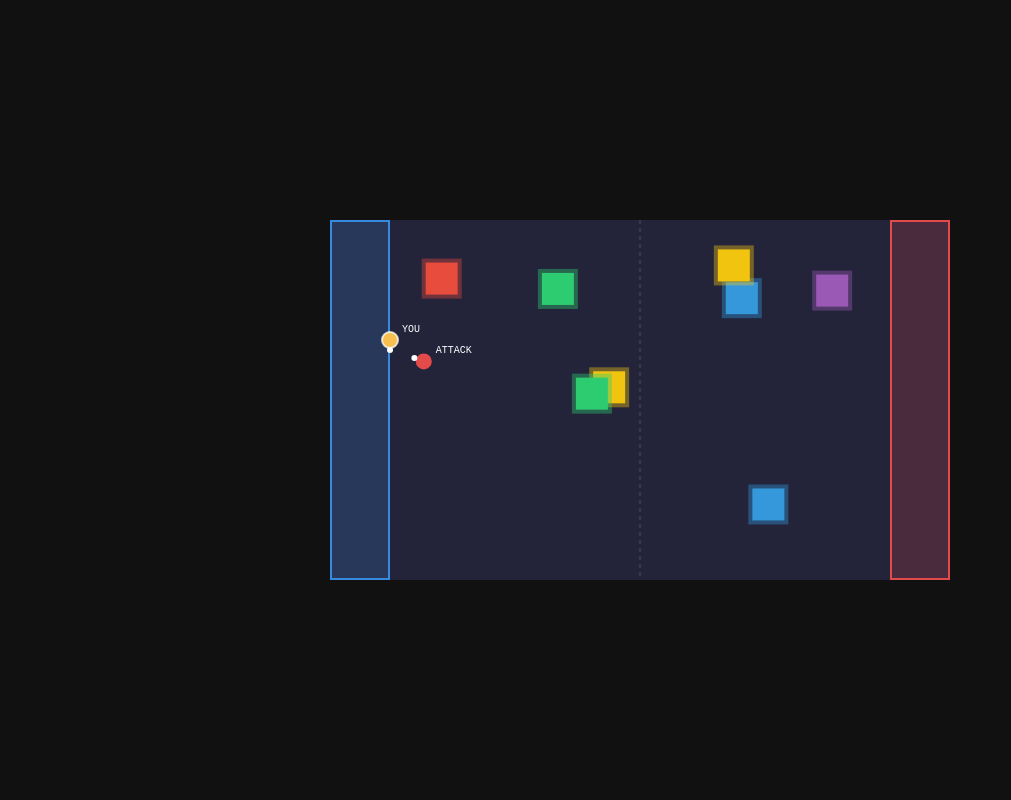
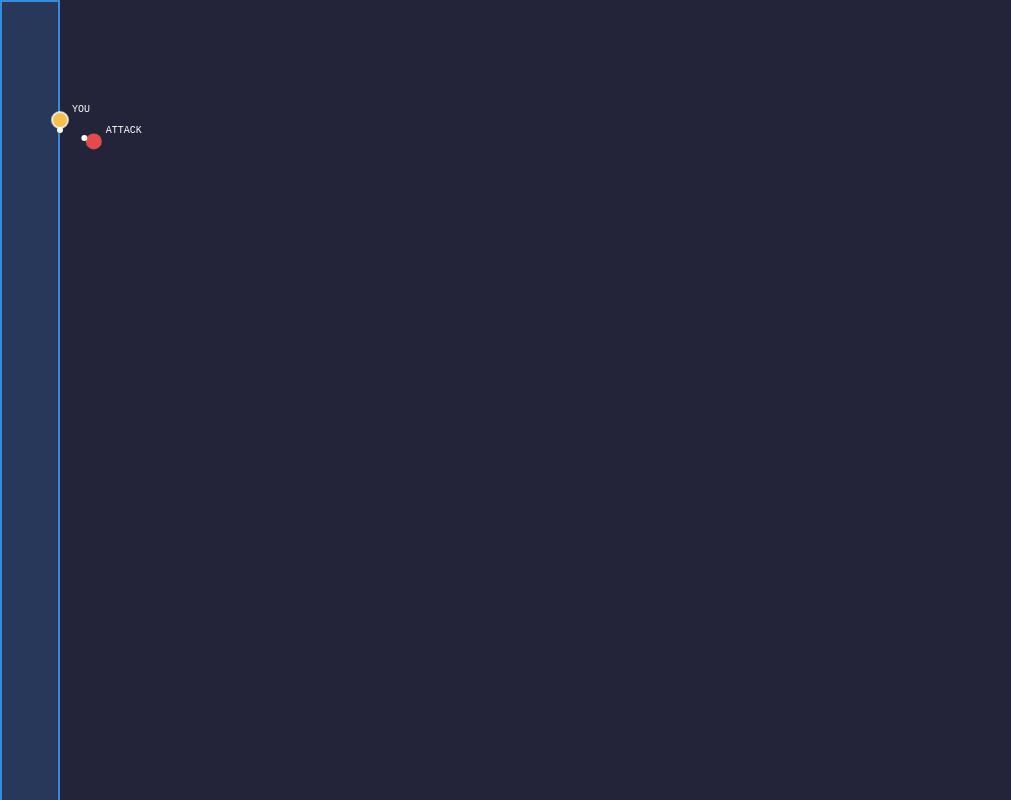
Before and after one commit to BoyManWamen/CSE108-Final-Project, a plain HTML site: page index.html in a window 1280 px wide. Shown: the whole page, without its empty margins (0-1011 px from the left). Drawn offline with Linux system fonts and the light colour scheme.

Commit message:
Make game window fill viewport.
Make game window fill viewport. Increased map size. Implemented frustum culling.

```diff
--- a/map.js
+++ b/map.js
@@ -2,14 +2,21 @@ const canvas = document.getElementById("gameCanvas");
 const ctx = canvas.getContext("2d");
 
 const TILE = 20;
-const COLS = 31;
-const ROWS = 18;
+const COLS = 2000;
+const ROWS = 2000;
 
-canvas.width  = COLS * TILE;
-canvas.height = ROWS * TILE;
+// canvas.width = 600;
+// canvas.height = 400;
+
+const camera = {
+  x: 0,
+  y: 0,
+  width: canvas.width,
+  height: canvas.height
+}
 
 // 0=floor, 1=wall, 2=cover, 3=speed, 4=spikes, 5=water
-const COLORS = ["#23233a","#444441","#888780","#639922","#E24B4A","#378ADD"];
+const COLORS = ["#23233a", "#444441", "#888780", "#639922", "#E24B4A", "#378ADD"];
 
 const MAP = Array.from({ length: ROWS }, () => Array(COLS).fill(0));
 
@@ -29,9 +36,27 @@ const keys = {
   right: false,
 };
 
+function resizeCanvas() {
+  canvas.width = window.innerWidth;
+  canvas.height = window.innerHeight;
+
+  camera.width = canvas.width;
+  camera.height = canvas.height;
+}
+
+resizeCanvas();
+
+window.addEventListener("resize", resizeCanvas);
+
 function draw() {
-  for (let r = 0; r < ROWS; r++) {
-    for (let c = 0; c < COLS; c++) {
+  const startCol = Math.max(0, Math.floor(camera.x / TILE));
+  const endCol = Math.min(COLS, Math.ceil((camera.x + camera.width) / TILE));
+
+  const startRow = Math.max(0, Math.floor(camera.y / TILE));
+  const endRow = Math.min(ROWS, Math.ceil((camera.y + camera.height) / TILE));
+
+  for (let r = startRow; r < endRow; r++) {
+    for (let c = startCol; c < endCol; c++) {
       ctx.fillStyle = COLORS[MAP[r][c]];
       ctx.fillRect(c * TILE, r * TILE, TILE, TILE);
     }
@@ -69,15 +94,15 @@ function drawAI() {
   ctx.fillStyle = AI.team === "red" ? "#E24B4A" : "#378ADD";
   ctx.fill();
 
-  ctx.beginPath ();
-  ctx.arc (
+  ctx.beginPath();
+  ctx.arc(
     AI.x + Math.cos(AI.angle) * 10,
     AI.y + Math.sin(AI.angle) * 10,
     3, 0, Math.PI * 2
   );
 
   ctx.fillStyle = "white";
-  ctx. fill();
+  ctx.fill();
 
   ctx.fillStyle = "white";
   ctx.font = "10px monospace";
@@ -130,16 +155,47 @@ function updatePlayer() {
     PLAYER.lastDy = dy;
   }
 
-  PLAYER.x = Math.max(PLAYER.radius, Math.min(PLAYER.x, canvas.width - PLAYER.radius));
-  PLAYER.y = Math.max(PLAYER.radius, Math.min(PLAYER.y, canvas.height - PLAYER.radius));
+  PLAYER.x = Math.max(PLAYER.radius, Math.min(PLAYER.x, (COLS * TILE) - PLAYER.radius));
+  PLAYER.y = Math.max(PLAYER.radius, Math.min(PLAYER.y, (ROWS * TILE) - PLAYER.radius));
+}
+
+// Add this to your updateCamera() in map.js
+function updateCamera() {
+  camera.x = PLAYER.x - camera.width / 2;
+  camera.y = PLAYER.y - camera.height / 2;
+
+  // Only clamp if the map is actually larger than the screen
+  if (COLS * TILE > camera.width) {
+    camera.x = Math.max(0, Math.min(camera.x, (COLS * TILE) - camera.width));
+  } else {
+    // Center the map horizontally
+    camera.x = (COLS * TILE - camera.width) / 2;
+  }
+
+  if (ROWS * TILE > camera.height) {
+    camera.y = Math.max(0, Math.min(camera.y, (ROWS * TILE) - camera.height));
+  } else {
+    // Center the map vertically
+    camera.y = (ROWS * TILE - camera.height) / 2;
+  }
 }
 
 function gameLoop() {
   updatePlayer();
-  draw ();
+  updateCamera();
+
+  ctx.clearRect(0, 0, canvas.width, canvas.height);
+
+  ctx.save();
+  ctx.translate(-camera.x, -camera.y);
+
+  draw();
   drawZones(ctx);
-  drawAI ();
+  drawAI();
   drawPlayer();
+
+  ctx.restore();
+
   AI.step();
   requestAnimationFrame(gameLoop);
 }
--- a/style.css
+++ b/style.css
@@ -1,12 +1,32 @@
-* { margin: 0; padding: 0; box-sizing: border-box; }
-body { background: #111; display: flex; justify-content: center; align-items: center; height: 100vh; }
-canvas { display: block; image-rendering: pixelated; }
+* {
+  margin: 0;
+  padding: 0;
+  box-sizing: border-box;
+}
+
+html, body {
+  margin: 0;
+  padding: 0;
+  width: 100%;
+  height: 100%;
+  overflow: hidden;
+  background: #111111;
+  display: flex;
+  height: 100vh;
+}
+
+canvas {
+  display: block;
+  width: 100vw;
+  height: 100vh;
+  image-rendering: pixelated;
+}
 
 #minigame-overlay {
   display: none;
   position: fixed;
   inset: 0;
-  background: rgba(0,0,0,0.75);
+  background: rgba(0, 0, 0, 0.75);
   justify-content: center;
   align-items: center;
   z-index: 10;
```
